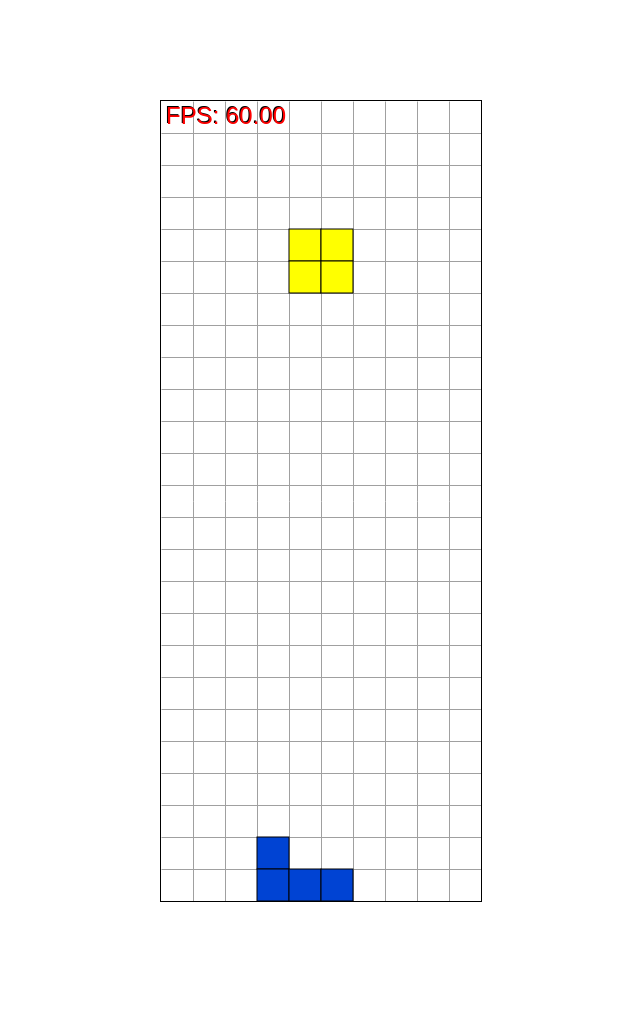
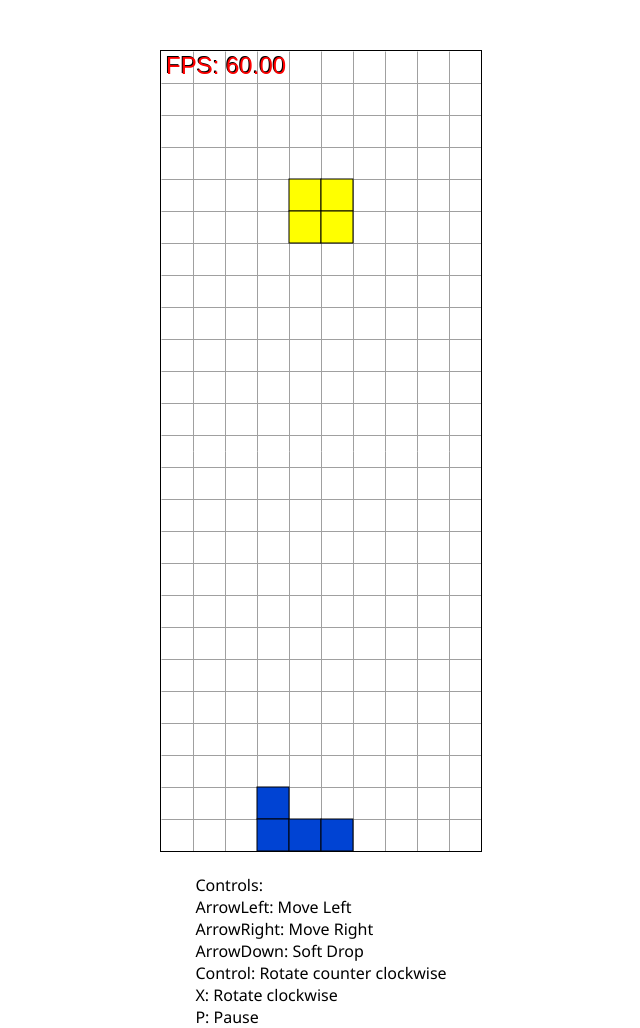
Before and after one commit to Zicore/tetris, a plain HTML site: page index.html in a window 1280 px wide. Shown: the whole page, without its empty margins (319-959 px from the left). Before the commit the page ends 902 px from the top, so only its background shows below. Drawn offline with Linux system fonts and the light colour scheme.

Commit message:
add controls to index

```diff
--- a/index.html
+++ b/index.html
@@ -7,9 +7,40 @@
 </head>
 
 <body>
-    <div class="outer">
+    <div class="center outer">
         <canvas class="playfield" id="playfield">
         </canvas>
+    </div>
+
+    <div>
+        &nbsp;
+    </div>
+
+    <div class="center">
+        <div>
+            <div>
+                Controls:
+            </div>
+
+            <div>
+                ArrowLeft: Move Left
+            </div>
+            <div>
+                ArrowRight: Move Right
+            </div>
+            <div>
+                ArrowDown: Soft Drop
+            </div>
+            <div>
+                Control: Rotate counter clockwise
+            </div>
+            <div>
+                X: Rotate clockwise
+            </div>
+            <div>
+                P: Pause
+            </div>
+        </div>
     </div>
 
     <script src="js/entity.js"></script>
@@ -21,5 +52,4 @@
     <script src="js/game.js"></script>
     <script src="js/main.js"></script>
 </body>
-
 </html>
--- a/js/player.js
+++ b/js/player.js
@@ -55,10 +55,10 @@ class Player extends Entity {
                 if (this.locking) {
                     this.lockTime += game.deltaTime;
                     if (this.lockTime >= this.lockTimeMax) {
-                        this.lockTime = 0.0;
                         this.playfield.matrix.add(this.tetrimino);
                         this.spawnNextTetrimono();
                         this.locking = false;
+                        this.lockTime = 0.0;
                     }
                 }
             }
--- a/styles/style.css
+++ b/styles/style.css
@@ -2,6 +2,7 @@ body{
     background-color: white;
     margin:0px;
     padding:0px;
+    font-family: 'Segoe UI', Tahoma, Geneva, Verdana, sans-serif;
 }
 
 .playfield{
@@ -11,7 +12,10 @@ body{
 }
 
 .outer {
+    margin-top:50px;
+}
+
+.center {
     display:flex;
     justify-content: center;
-    margin-top:100px;
 }
```
